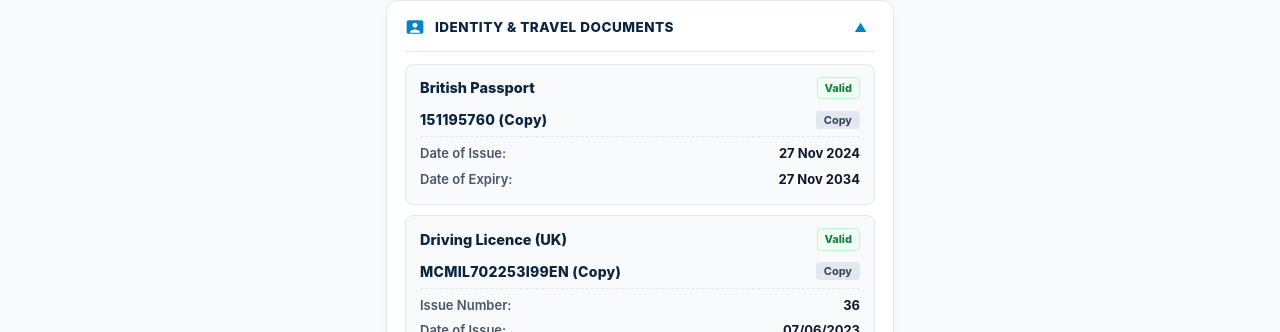
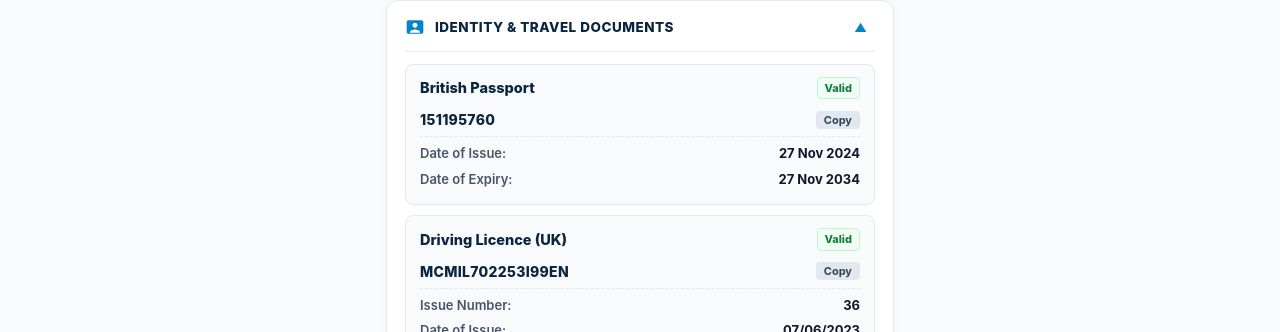
Before and after one commit to iainmacthai/identity-training, a plain HTML site: page index.html in a window 1280 px wide. Both pictures are taken after a click on the button "Expand All". Shown: the part 428-760 px from the top of the page. Drawn offline with Linux system fonts and the light colour scheme.

Commit message:
Update index.html

```diff
--- a/index.html
+++ b/index.html
@@ -370,7 +370,7 @@
               <span class="status-pill">Valid</span>
             </div>
             <div class="doc-num-row">
-              <span class="doc-number-text">151195760 (Copy)</span>
+              <span class="doc-number-text">151195760</span>
               <button class="copy-pill" onclick="copyText('151195760')">Copy</button>
             </div>
             <div class="data-row">
@@ -390,7 +390,7 @@
               <span class="status-pill">Valid</span>
             </div>
             <div class="doc-num-row">
-              <span class="doc-number-text">MCMIL702253I99EN (Copy)</span>
+              <span class="doc-number-text">MCMIL702253I99EN</span>
               <button class="copy-pill" onclick="copyText('MCMIL702253I99EN')">Copy</button>
             </div>
             <div class="data-row">
```
